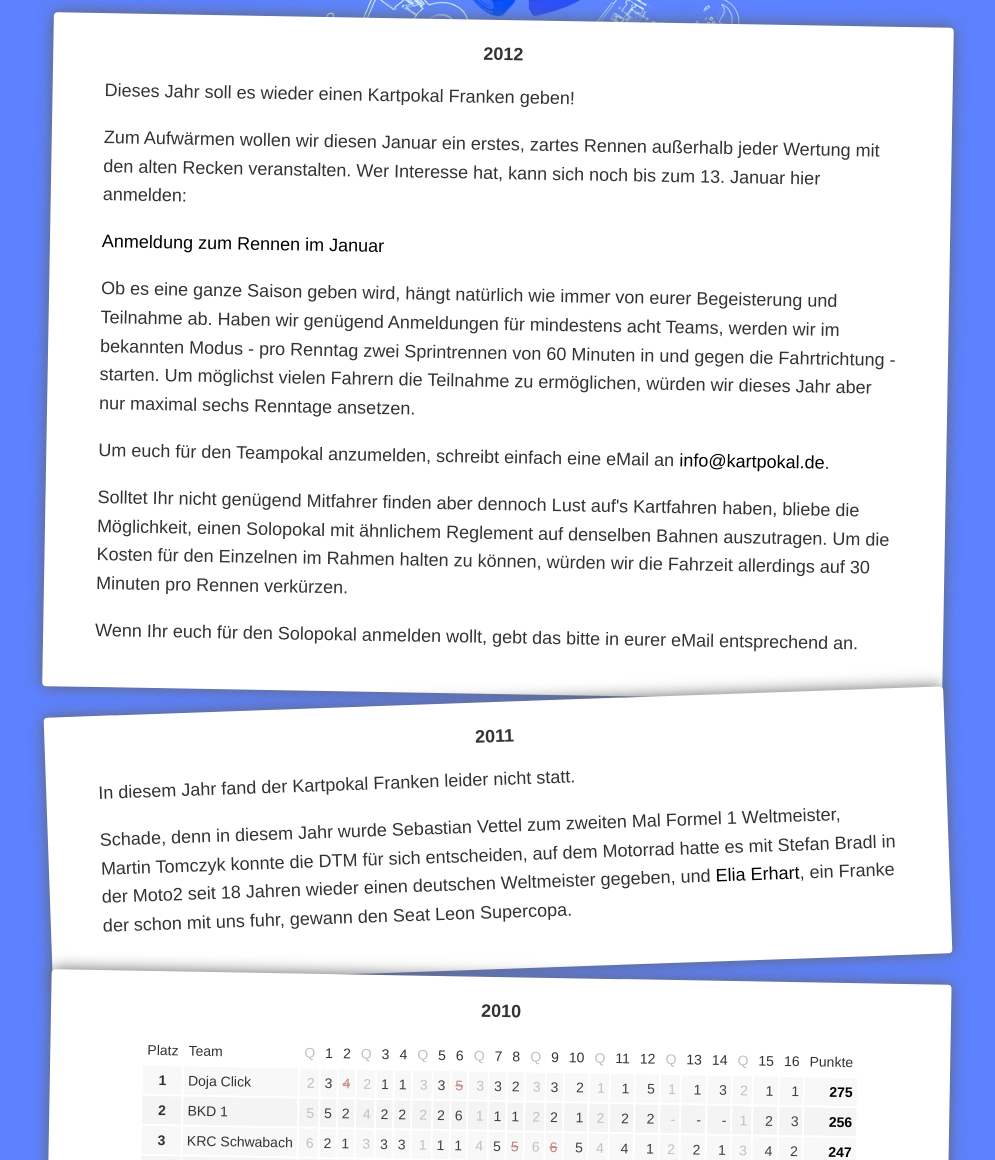
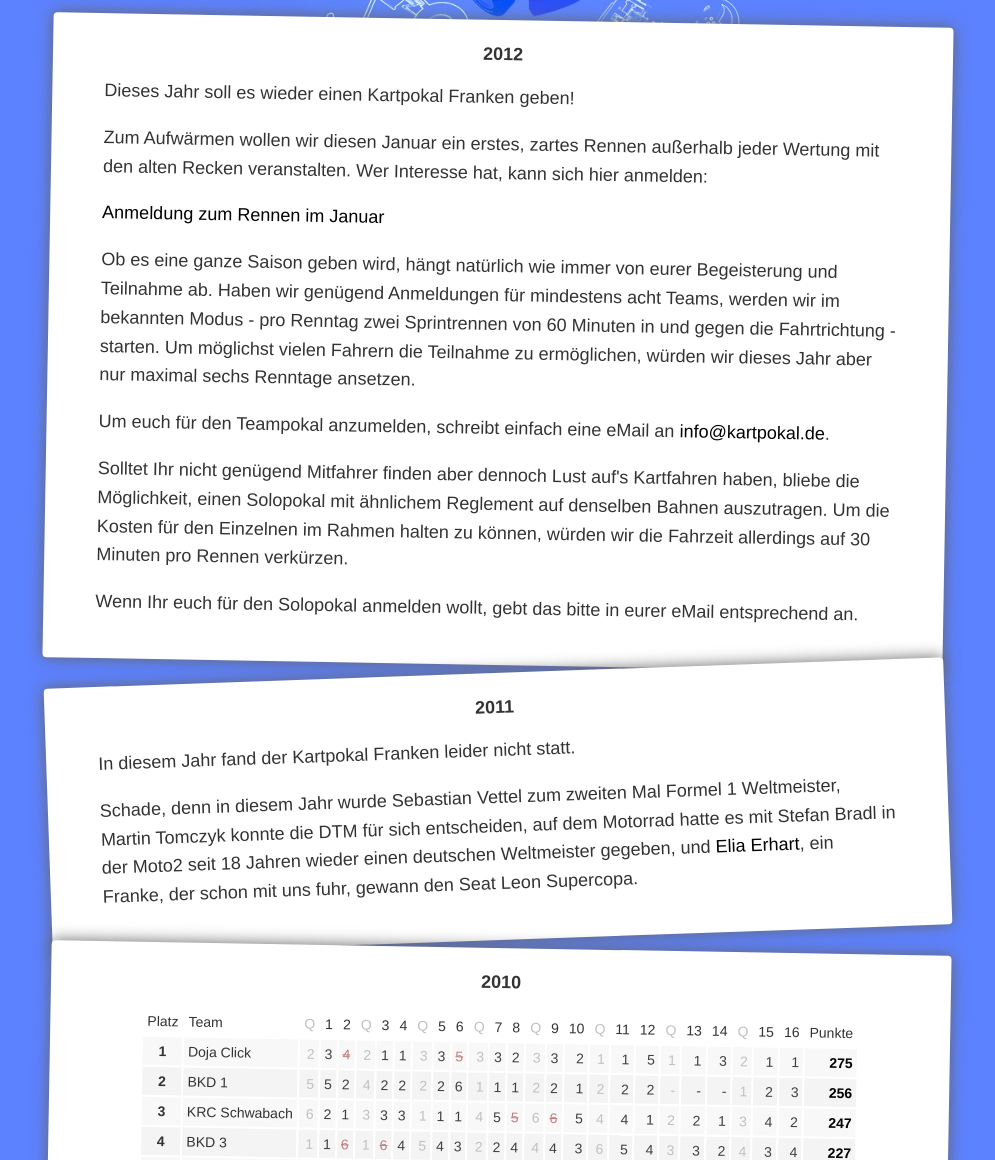
Before and after one commit to markusfisch/kartpokal.de, a plain HTML site: page htdocs/index.html in a window 1280 px wide. Shown: the part 280-1440 px from the top of the page, without its empty margins (142-1137 px from the left). Drawn offline with Linux system fonts and the light colour scheme.

Commit message:
text update

```diff
--- a/htdocs/index.html
+++ b/htdocs/index.html
@@ -20,7 +20,7 @@
 <p>Dieses Jahr soll es wieder einen Kartpokal Franken geben!</p>
 <p>Zum Aufw&auml;rmen wollen wir diesen Januar ein erstes, zartes Rennen
 au&szlig;erhalb jeder Wertung mit den alten Recken veranstalten.
-Wer Interesse hat, kann sich noch bis zum 13. Januar hier anmelden:</p>
+Wer Interesse hat, kann sich hier anmelden:</p>
 <p><a href="http://doodle.com/ezk6itdrxfw7fctw" class="Extern">Anmeldung zum Rennen im Januar</a></p>
 <p>Ob es eine ganze Saison geben wird, h&auml;ngt nat&uuml;rlich
 wie immer von eurer Begeisterung und Teilnahme ab. Haben wir gen&uuml;gend
@@ -49,7 +49,7 @@ Martin Tomczyk konnte die DTM f&uuml;r sich entscheiden,
 auf dem Motorrad hatte es mit Stefan Bradl in der Moto2 seit 18 Jahren
 wieder einen deutschen Weltmeister gegeben,
 und <a href="http://www.elia-erhart.de/" class="Extern">Elia Erhart</a>,
-ein Franke der schon mit uns fuhr, gewann den Seat Leon Supercopa.</p>
+ein Franke, der schon mit uns fuhr, gewann den Seat Leon Supercopa.</p>
 </div>
 <div class="Season">
 <h2>2010</h2>
```
Also changed, not shown: 1 other file.
